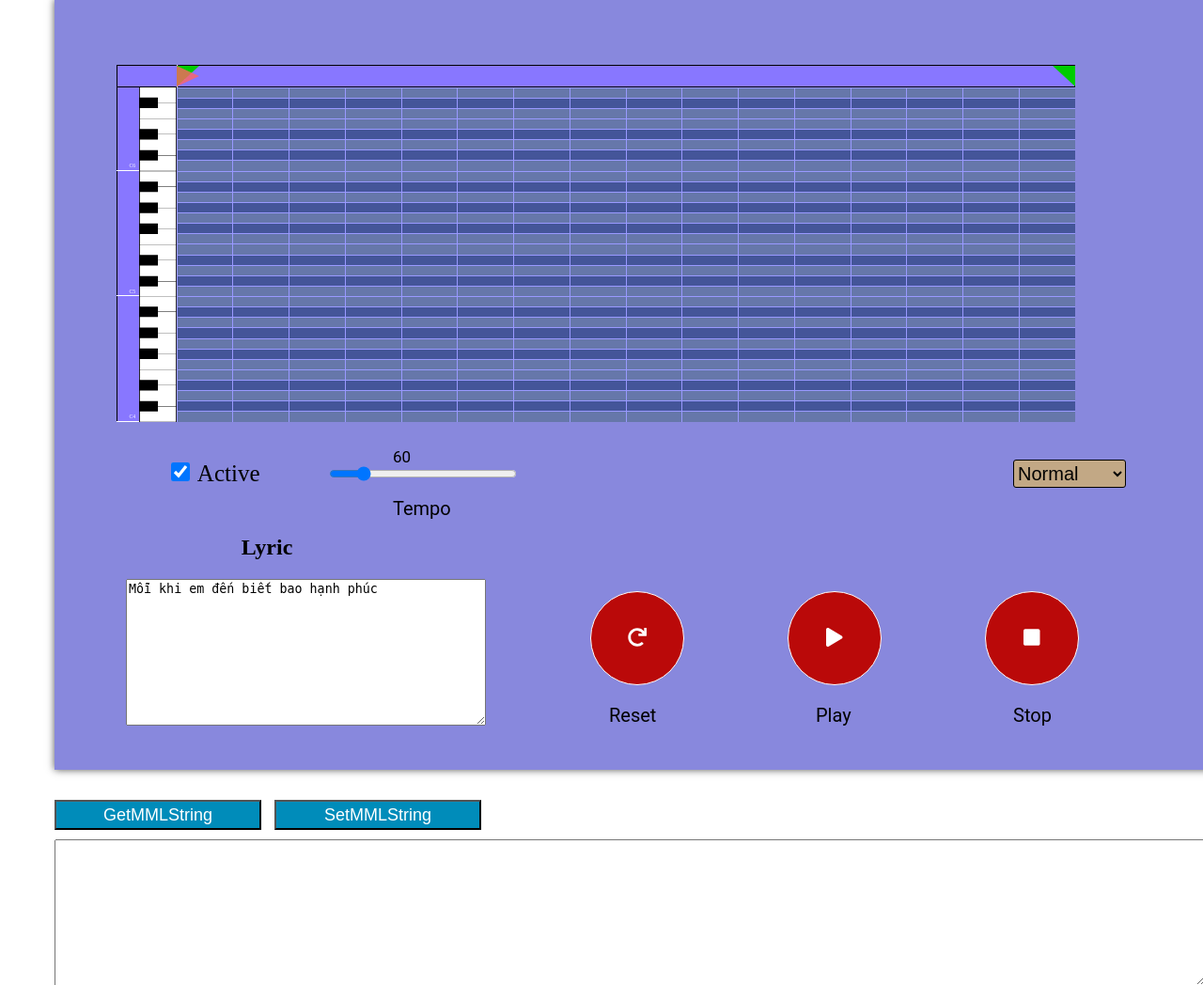
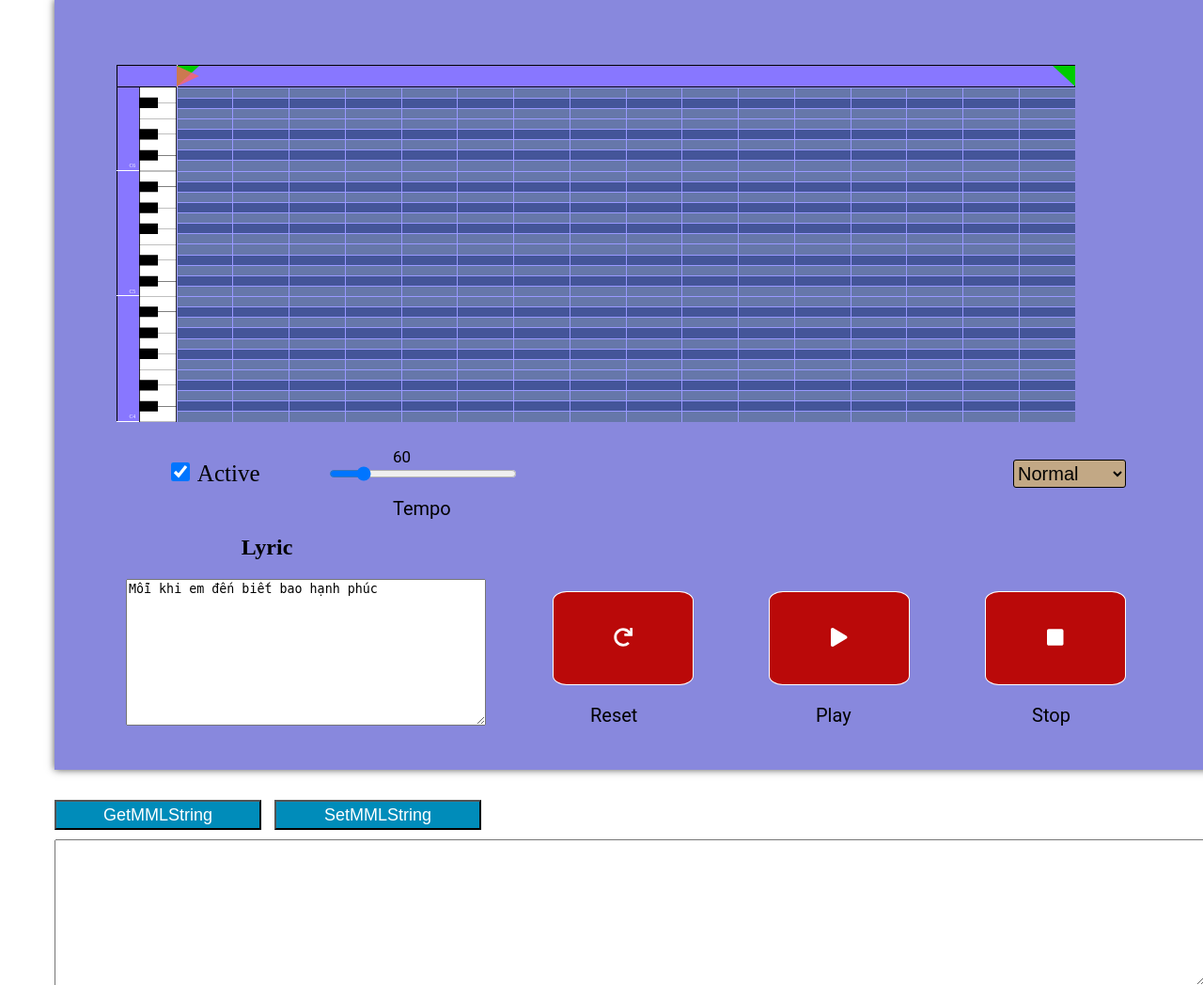
Before and after one commit to tuanTaAnh/pianoroll-version1, a Flask app: page / in a window 1280 px wide. Shown: the part 19-1067 px from the top of the page at 94% size. Run offline with Flask 2, Linux system fonts and the light colour scheme; some libraries are stand-ins or nearby versions.

Commit message:
modified

```diff
--- a/templates/index.html
+++ b/templates/index.html
@@ -107,22 +107,22 @@ body{
 }
 #reset-button{
     position:absolute;
-    left:570px;
+    left:530px;
     top:630px;
     background: #ba0909;
     color: #fff;
     border-color: red;
     font-size: 20px;
-    width: 100px;
+    width: 150px;
     height: 100px;
     /*margin: auto;*/
     text-align: center;
-    border-radius: 50%;
+    border-radius: 10%;
     border: 1px solid;
 }
 #reset-title{
     position:absolute;
-    left:590px;
+    left:570px;
     top:730px;
     text-align: center;
     font-family:'Roboto',sans-serif;
@@ -130,17 +130,17 @@ body{
 }
 #play-button{
     position:absolute;
-    left:780px;
+    left:760px;
     top:630px;
     background: #ba0909;
     color: #fff;
     border-color: red;
     font-size: 20px;
-    width: 100px;
+    width: 150px;
     height: 100px;
     /*margin: auto;*/
     text-align: center;
-    border-radius: 50%;
+    border-radius: 10%;
     border: 1px solid;
 }
 #play-title{
@@ -159,16 +159,16 @@ body{
     color: #fff;
     border-color: red;
     font-size: 20px;
-    width: 100px;
+    width: 150px;
     height: 100px;
     /*margin: auto;*/
     text-align: center;
-    border-radius: 50%;
+    border-radius: 10%;
     border: 1px solid;
 }
 #stop-title{
     position:absolute;
-    left:1020px;
+    left:1040px;
     top:730px;
     text-align: center;
     font-family:'Roboto',sans-serif;
```
